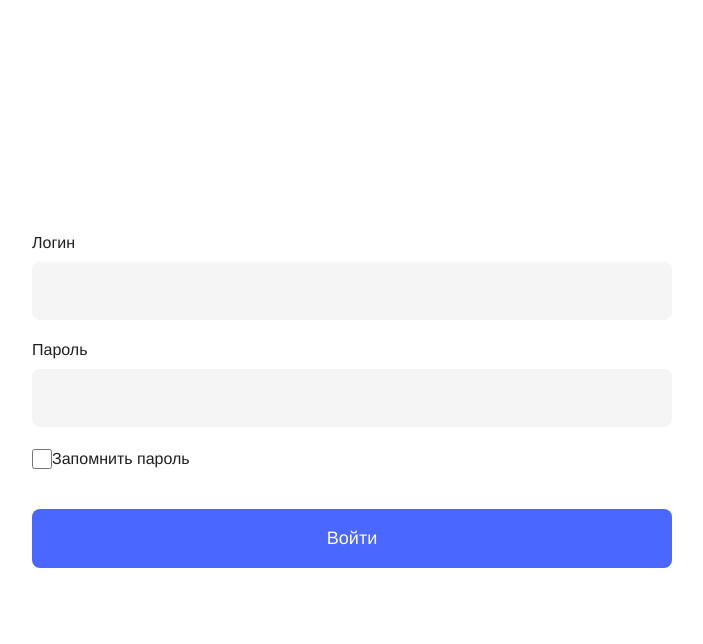
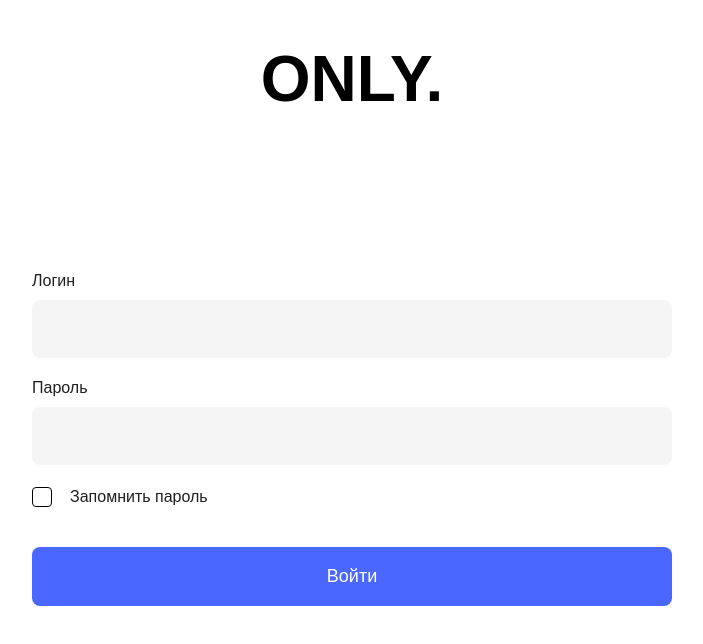
Before and after one commit to AlexeyKrop/testOnly, a React (Create React App) app: page /login in a window 1280 px wide. Shown: the top 644 px of the page, without its empty margins (288-991 px from the left). Built offline with nearby package versions, Linux system fonts and the light colour scheme.

Commit message:
feat: add StyledHeaderApp

```diff
--- a/package.json
+++ b/package.json
@@ -12,6 +12,7 @@
     "@types/react-dom": "^18.0.0",
     "@types/styled-components": "^5.1.25",
     "@types/uuid": "^8.3.4",
+    "helvatica-neue-lt": "^1.0.1",
     "react": "^18.2.0",
     "react-dom": "^18.2.0",
     "react-hook-form": "^7.34.0",
--- a/src/App.tsx
+++ b/src/App.tsx
@@ -7,11 +7,19 @@ import {Navigate, Route, Routes} from 'react-router-dom';
 import {Profile} from "./components/Profile/Profile";
 
 const StyledWrapperApp = styled.div`
-  min-height: 100vh;
+  min-height: 80vh;
   display: flex;
   align-items: center;
   justify-content: center;
   flex-direction: column;
+`
+const StyledHeaderApp = styled.h1`
+  font-weight: 700;
+  font-size: 64px;
+  line-height: 78px;
+  color: #000000;
+  margin: 40px auto 0 auto;
+  text-align: center;
 `
 export type UserType = {
   id: string
@@ -54,6 +62,7 @@ const App = () => {
   }
   return (
     <>
+      <StyledHeaderApp>ONLY.</StyledHeaderApp>
       <StyledWrapperApp>
         <Routes>
           <Route path={'/'} element={<Navigate to={'/profile'}/>}/>
--- a/src/components/Input/CheckBox.tsx
+++ b/src/components/Input/CheckBox.tsx
@@ -1,20 +1,28 @@
 import styled from "styled-components";
 
 export const CustomCheckBox = styled.input.attrs({type: "checkbox"})`
+  appearance: none;
+  -webkit-appearance: none;
+  -moz-appearance: none;
+  display: block;
+  width: 14px;
+  height: 14px;
+  border-radius: 4px;
+  cursor: pointer;
+  &:checked {
+    background: #4A67FF;
+    border-radius: 2px;
+  }
+`;
+export const StyledCheckboxWrapper = styled.div`
+  display: flex;
+  align-items: center;
+  justify-content: center;
   width: 20px;
   height: 20px;
-  cursor: pointer;
-`;
-const StyledCheckbox = styled.div`
-  display: inline-block;
-  width: 16px;
-  height: 16px;
-  background: ${(props: any) => (props.checked ? 'salmon' : 'papayawhip')}
-  border-radius: 3px;
-  transition: all 150ms;
-
-
-
+  margin-right: 18px;
+  border: 1px solid #000000;
+  border-radius: 4px;
 `
 export const LabelText = styled.span`
   font-size: 16px;
--- a/src/components/Input/Input.tsx
+++ b/src/components/Input/Input.tsx
@@ -1,7 +1,6 @@
 import styled, {css} from "styled-components";
 import warning from '../../warning.svg'
 import {ReactNode} from "react";
-
 
 type InputPropsType = {
   background?: boolean,
@@ -14,7 +13,6 @@ const sharedStyles = css`
   border-radius: 8px;
   border: none;
   box-sizing: border-box;
-
   &:focus {
     outline: none;
   }
--- a/src/components/Login/Login.tsx
+++ b/src/components/Login/Login.tsx
@@ -3,7 +3,7 @@ import {useForm} from "react-hook-form";
 import {Navigate} from 'react-router-dom';
 import {Button} from "../Button/Button";
 import {ContainerError, CustomInput, StyledError} from "../Input/Input";
-import {CheckBoxContainer, CustomCheckBox, LabelText} from "../Input/CheckBox";
+import {CheckBoxContainer, CustomCheckBox, LabelText, StyledCheckboxWrapper} from "../Input/CheckBox";
 
 type FormData = {
   login: string;
@@ -43,7 +43,8 @@ export const Login = (props: LoginPropsType) => {
         <CustomInput border={errors.password && '1px solid red'}
                      type="password" {...register("password", {required: true})} />
         <StyledError>{errors.password && "Обязательное поле"}</StyledError>
-        <CheckBoxContainer><CustomCheckBox {...register("rememberMe")} />
+        <CheckBoxContainer>
+          <StyledCheckboxWrapper><CustomCheckBox {...register("rememberMe")}/></StyledCheckboxWrapper>
           <LabelText>Запомнить пароль</LabelText></CheckBoxContainer>
         <Button primary background={'#4A67FF'} disabled={props.disabled} type='submit'>Войти</Button>
       </form>
--- a/src/index.css
+++ b/src/index.css
@@ -1,3 +1,4 @@
+
 body {
   margin: 0;
   font-family: -apple-system, BlinkMacSystemFont, 'Segoe UI', 'Roboto', 'Oxygen',
@@ -8,6 +9,6 @@ body {
 }
 
 code {
-  font-family: source-code-pro, Menlo, Monaco, Consolas, 'Courier New',
+  font-family: source-code-pro, Menlo, Monaco, Consolas, 'Courier New', 'Helvetica-Neue',
     monospace;
 }
--- a/src/index.tsx
+++ b/src/index.tsx
@@ -11,7 +11,7 @@ const Global = createGlobalStyle`
     margin: 0;
     padding: 0;
     box-sizing: border-box;
-    font-family: 'Helvetica Neue', sans-serif;
+    font-family: 'Helvetica-Neue', sans-serif;
     font-style: normal;
     font-weight: 400;
     font-size: 16px;
```
Also changed, not shown: 1 other file (tests, documents, lock files or other folders).
